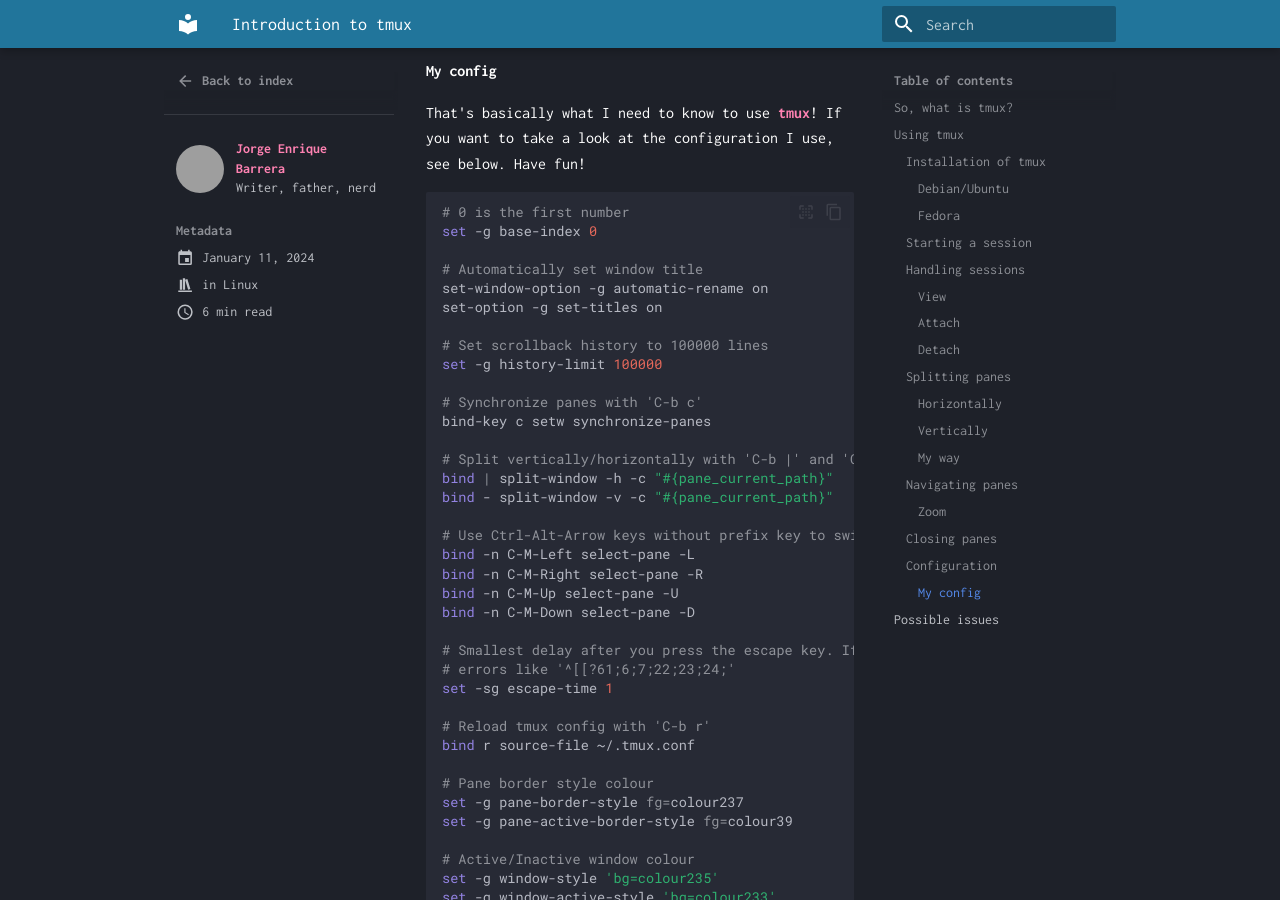
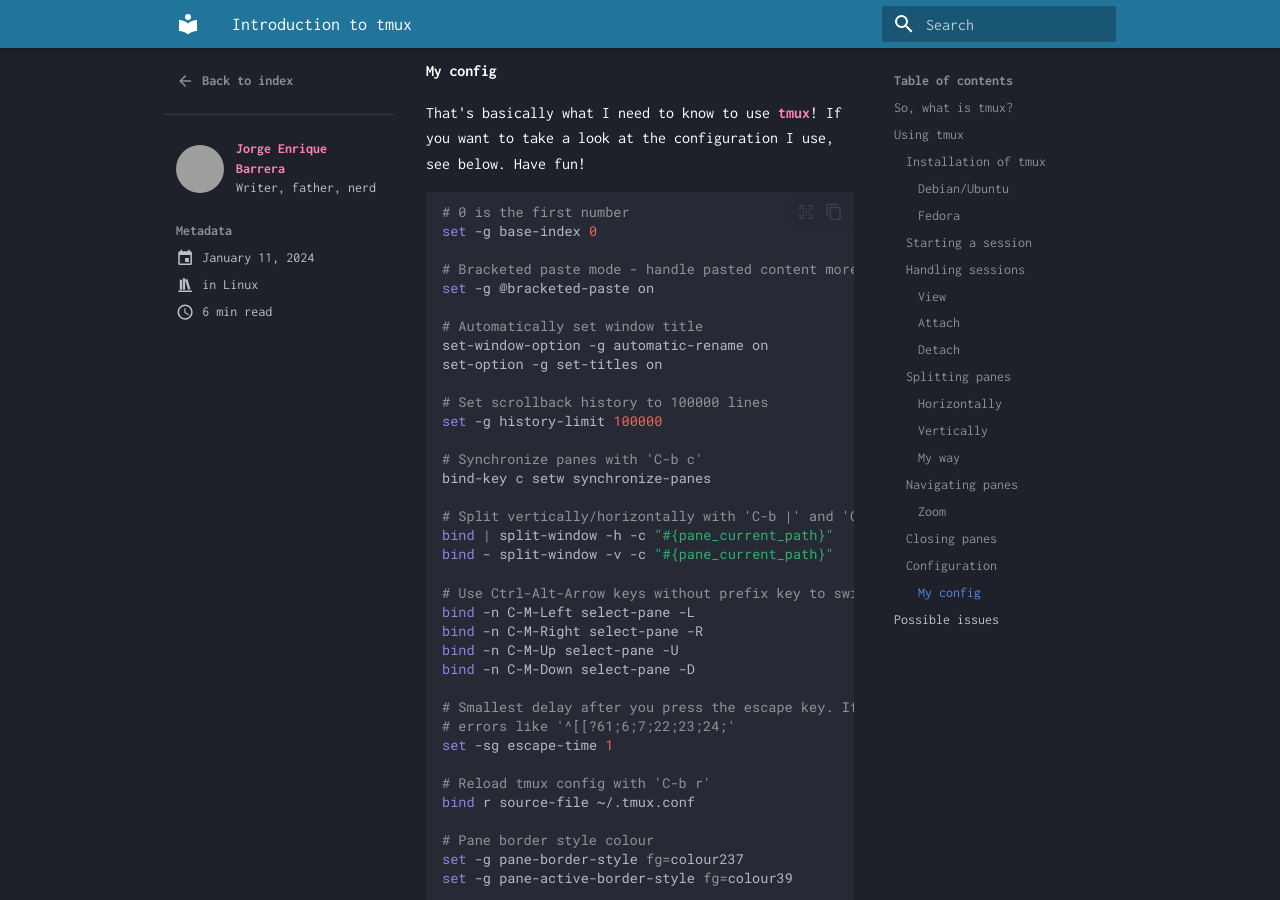
Before and after one commit to joenba7/joenba7.github.io, an MkDocs documentation site: the page built from docs/posts/introduction-to-tmux.md, in a window 1280 px wide and 900 px high, scrolled down 4870 px. Built offline with MkDocs 1.6.1 and Material for MkDocs 9.7.7, drawn with Linux system fonts in a browser that asks for light colours; grey boxes are pictures that could not be loaded.

Commit message:
Add bracketed paste mode to tmux.conf

```diff
--- a/docs/posts/introduction-to-tmux.md
+++ b/docs/posts/introduction-to-tmux.md
@@ -208,6 +208,9 @@ look at the configuration I use, see below. Have fun!
 # 0 is the first number
 set -g base-index 0
 
+# Bracketed paste mode - handle pasted content more accurately
+set -g @bracketed-paste on
+
 # Automatically set window title
 set-window-option -g automatic-rename on
 set-option -g set-titles on
```
Also changed, not shown: docs/images/rr.png (added).
